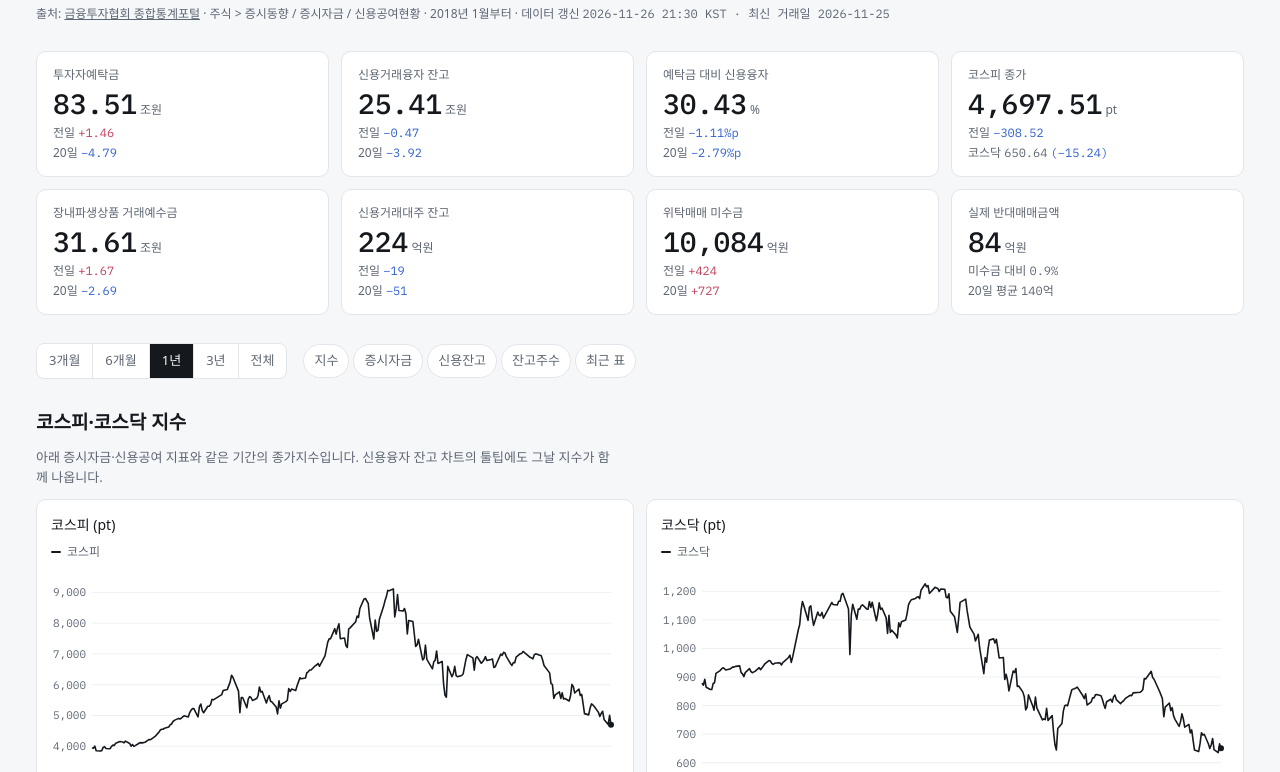
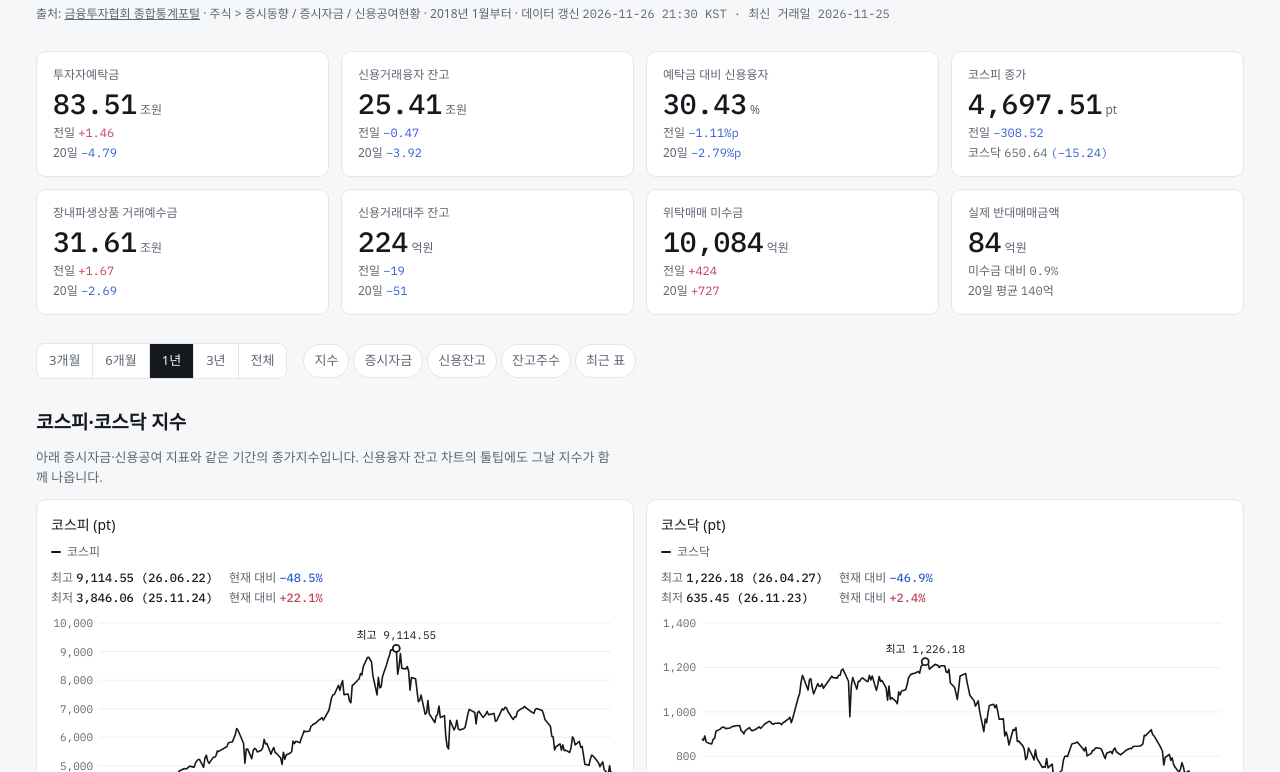
Before and after one commit to mungmoong1004/kofia-market-funds, a plain HTML site: page docs/index.html in a window 1280 px wide. Shown: the part 180-952 px from the top of the page. Drawn offline with nearby package versions, Linux system fonts and the light colour scheme; a web font is replaced by a local one.

Commit message:
코스피·코스닥 차트에 기간 내 최고·최저점과 현재 대비 등락률 표시
Co-Authored-By: Claude Opus 5.5 <noreply@anthropic.com>

```diff
--- a/docs/index.html
+++ b/docs/index.html
@@ -83,6 +83,11 @@ body::before { content: ""; position: fixed; inset: 0 0 auto; height: env(safe-a
 .nav::-webkit-scrollbar { display: none; }
 .nav a { flex: none; font-size: 13px; color: var(--muted); text-decoration: none; padding: 6px 10px; border-radius: 999px; border: 1px solid var(--line); background: var(--panel); }
 .nav a:hover { color: var(--fg); }
+.ext { display: grid; grid-template-columns: repeat(2, minmax(0, max-content)); gap: 2px 16px; font-size: 12px; color: var(--muted); }
+.ext:empty { display: none; }
+.ext b { font-family: var(--mono); font-weight: 500; color: var(--fg); }
+.ext b.up { color: var(--up); } .ext b.down { color: var(--down); }
+.ext-label { font-size: 11px; font-family: var(--mono); fill: var(--fg); paint-order: stroke; stroke: var(--panel); stroke-width: 3px; }
 @media (max-width: 640px) {
   .bar { flex-wrap: nowrap; gap: 8px; }
   .seg button { padding: 7px 9px; }
@@ -157,8 +162,8 @@ details ul { margin: 8px 0 0; padding-left: 1.2em; font-size: 13px; color: var(-
     <h2>코스피·코스닥 지수</h2>
     <p class="sub">아래 증시자금·신용공여 지표와 같은 기간의 종가지수입니다. 신용융자 잔고 차트의 툴팁에도 그날 지수가 함께 나옵니다.</p>
     <div class="grid">
-      <div class="card"><h3>코스피 (pt)</h3><div class="legend" data-chart="c-kospi"></div><div class="chart" id="c-kospi"></div></div>
-      <div class="card"><h3>코스닥 (pt)</h3><div class="legend" data-chart="c-kosdaq"></div><div class="chart" id="c-kosdaq"></div></div>
+      <div class="card"><h3>코스피 (pt)</h3><div class="legend" data-chart="c-kospi"></div><div class="ext" data-ext="c-kospi"></div><div class="chart" id="c-kospi"></div></div>
+      <div class="card"><h3>코스닥 (pt)</h3><div class="legend" data-chart="c-kosdaq"></div><div class="ext" data-ext="c-kosdaq"></div><div class="chart" id="c-kosdaq"></div></div>
     </div>
   </section>
 
@@ -234,8 +239,8 @@ details ul { margin: 8px 0 0; padding-left: 1.2em; font-size: 13px; color: var(-
 
   // series: [열 이름, 표시 이름, 색 번호]
   const charts = {
-    'c-kospi':  { src: 'index', unit: 'pt', fmt: f2, tick: f0, zero: false, series: [['kospi', '코스피', 4]] },
-    'c-kosdaq': { src: 'index', unit: 'pt', fmt: f2, tick: f0, zero: false, series: [['kosdaq', '코스닥', 4]] },
+    'c-kospi':  { src: 'index', unit: 'pt', fmt: f2, tick: f0, zero: false, extremes: true, series: [['kospi', '코스피', 4]] },
+    'c-kosdaq': { src: 'index', unit: 'pt', fmt: f2, tick: f0, zero: false, extremes: true, series: [['kosdaq', '코스닥', 4]] },
     'c-fund':   { src: 'fund', div: 10000, unit: '조원', fmt: f2, tick: f0, series: [['deposit', '투자자예탁금', 0], ['deriv_deposit', '파생 거래예수금', 1], ['rp', 'RP 매도잔고', 2]] },
     'c-unpaid': { src: 'fund', unit: '억원', fmt: f0, series: [['unpaid', '위탁매매 미수금', 0]] },
     'c-forced': { src: 'fund', type: 'bar', unit: '억원', fmt: f0, series: [['forced_sale', '반대매매금액', 3]],
@@ -285,9 +290,10 @@ details ul { margin: 8px 0 0; padding-left: 1.2em; font-size: 13px; color: var(-
     let ymin = 0;
     if (cfg.zero === false) {
       const lo = d3.min(data, (d) => d3.min(vals(d)));
-      ymin = lo - (ymax - lo) * 0.08;
+      ymin = lo - (ymax - lo) * (cfg.extremes ? 0.16 : 0.08);
     }
-    const y = d3.scaleLinear().domain([ymin, ymax || 1]).nice();
+    const ytop = cfg.extremes ? ymax + (ymax - ymin) * 0.12 : ymax;
+    const y = d3.scaleLinear().domain([ymin, ytop || 1]).nice();
     const yt = y.ticks(W < 360 ? 4 : 5);
     const tf = cfg.tick || cfg.fmt;
     const probe = svg.append('g').attr('class', 'axis');
@@ -338,6 +344,39 @@ details ul { margin: 8px 0 0; padding-left: 1.2em; font-size: 13px; color: var(-
         const v = cfg.type === 'stack' ? (acc += last[k] || 0) : last[k];
         if (v != null) g.append('circle').attr('cx', x(last.date)).attr('cy', y(v)).attr('r', 3).style('fill', colors[i]);
       });
+    }
+
+    if (cfg.extremes) {
+      const k = keys[0], pts = data.filter((d) => d[k] != null);
+      const box = document.querySelector('.ext[data-ext="' + id + '"]');
+      if (pts.length) {
+        const hi = d3.greatest(pts, (d) => d[k]), lo = d3.least(pts, (d) => d[k]), cur = pts[pts.length - 1];
+        const md = d3.utcFormat('%y.%m.%d');
+        [[hi, '최고', -9], [lo, '최저', 16]].forEach(([d, label, dy]) => {
+          const px = x(d.date), py = y(d[k]);
+          g.append('circle').attr('cx', px).attr('cy', py).attr('r', 3.5)
+            .style('fill', 'var(--panel)').style('stroke', colors[0]).style('stroke-width', 1.8);
+          g.append('text').attr('class', 'ext-label').attr('x', px).attr('y', py + dy)
+            .attr('text-anchor', px > iw * 0.75 ? 'end' : px < iw * 0.25 ? 'start' : 'middle')
+            .text(label + ' ' + cfg.fmt(d[k]));
+        });
+        if (box) {
+          const pct = (a, b) => (a / b - 1) * 100;
+          const fromHi = pct(cur[k], hi[k]), fromLo = pct(cur[k], lo[k]);
+          const item = (label, value, cls) => {
+            const s = document.createElement('span'); s.append(label + ' ');
+            const b = document.createElement('b'); b.textContent = value; if (cls) b.className = cls;
+            s.append(b); return s;
+          };
+          const pf = (v) => (v > 0 ? '+' : v < 0 ? '−' : '±') + Math.abs(v).toFixed(1) + '%';
+          box.replaceChildren(
+            item('최고', cfg.fmt(hi[k]) + ' (' + md(hi.date) + ')'),
+            item('현재 대비', pf(fromHi), fromHi < 0 ? 'down' : fromHi > 0 ? 'up' : ''),
+            item('최저', cfg.fmt(lo[k]) + ' (' + md(lo.date) + ')'),
+            item('현재 대비', pf(fromLo), fromLo > 0 ? 'up' : fromLo < 0 ? 'down' : '')
+          );
+        }
+      } else if (box) box.replaceChildren();
     }
 
     const hl = g.append('line').attr('class', 'hl').attr('y1', 0).attr('y2', ih).style('opacity', 0);
```
